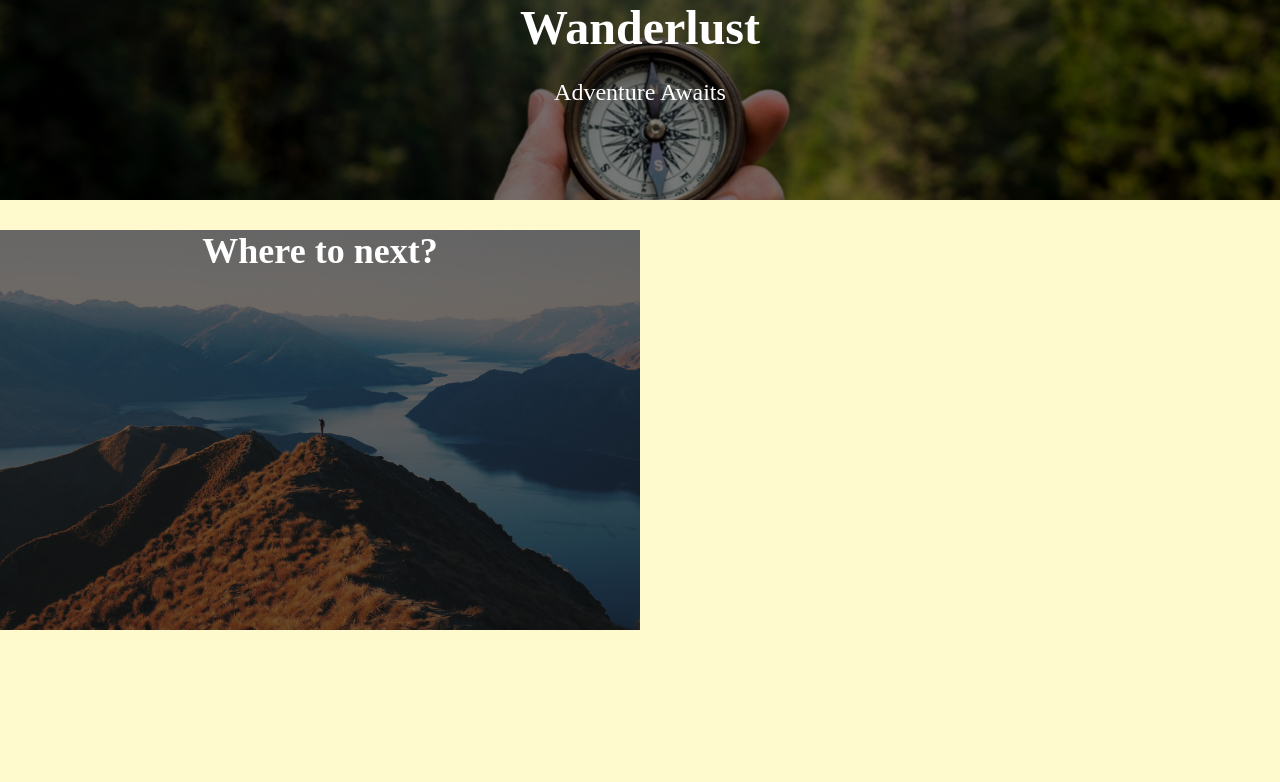
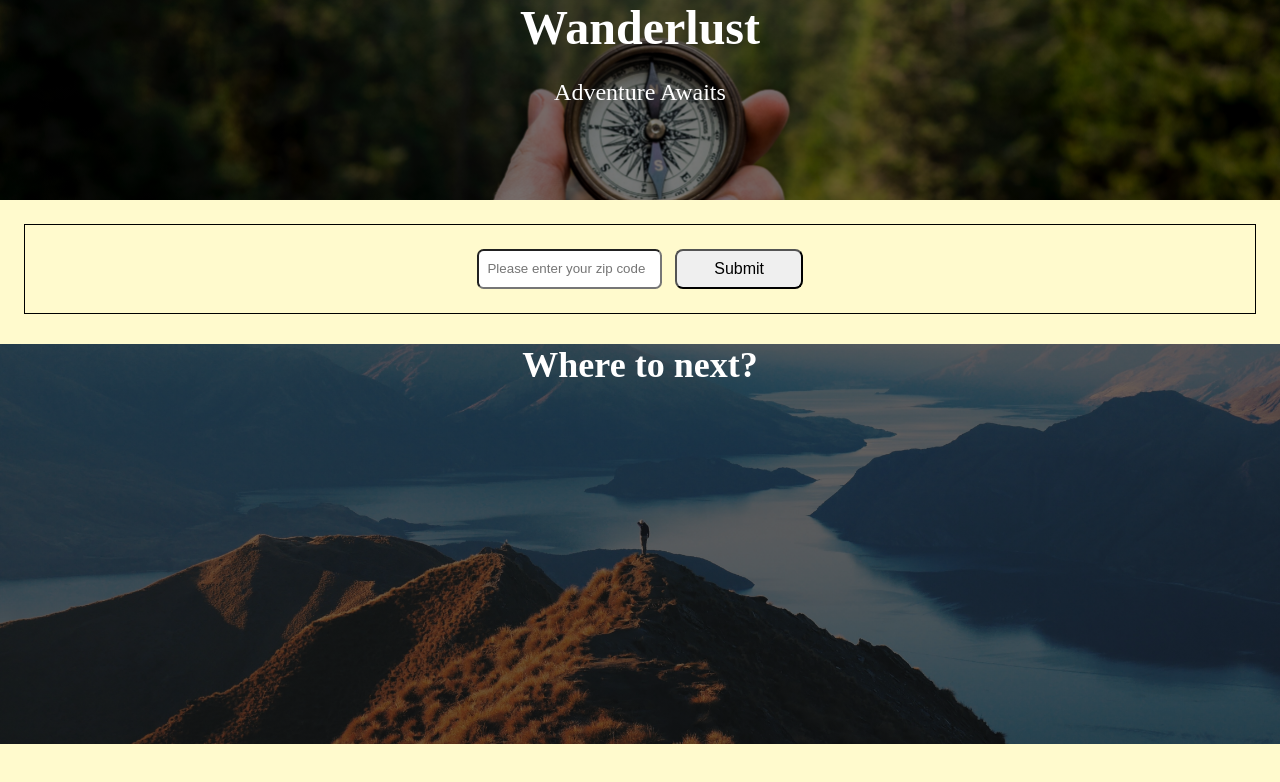
Before and after one commit to mosorio22/wanderlust, a React (Create React App) app: page / in a window 1280 px wide. Shown: the top 782 px of the page. Built offline with nearby package versions, Linux system fonts and the light colour scheme.

Commit message:
Added user input form and updated styling

```diff
--- /dev/null
+++ b/src/InputForm/InputForm.css
@@ -0,0 +1,32 @@
+.inputForm {
+	color: black;
+    font-size: 1em;
+    height: 100%;
+	text-align: center;
+    border: 1px solid black;
+    padding: 1.5em 0;
+}
+
+.label {
+    font-size: 1.4em;
+}
+
+.zipInput {
+    margin-right: 1em;
+    min-height: 2.5em;
+    min-width: 13em;
+    border-radius: 0.5em;
+    vertical-align: middle;
+}
+
+.zipInput::placeholder {
+    padding-left: 0.5em;
+}
+
+.zipSubmit {
+    min-height: 2.5em;
+    min-width: 8em;
+    border-radius: 0.5em;
+    font-size: 1em;
+    vertical-align: middle;
+}
--- /dev/null
+++ b/src/InputForm/InputForm.js
@@ -0,0 +1,25 @@
+import { useState } from "react";
+import "./InputForm.css";
+
+export default function InputForm() {
+    const [zipCode, setZipCode] = useState("");
+
+    const handleChange = (event) => {
+        console.log(event);
+        setZipCode(event.target.value);
+    };
+
+    const handleSubmit = () => {
+        console.log("make api call here.");
+    };
+
+    return (
+        <div className="inputForm">
+            <form onSubmit={handleSubmit}>
+                <input className="zipInput" placeholder="Please enter your zip code" type="text" name="zipCode" value={zipCode} onChange={handleChange} required />
+
+                <input className="zipSubmit" type="submit" value="Submit" />
+            </form>
+        </div>
+    )
+};
--- a/src/PlaceholderImage/PlaceholderImage.css
+++ b/src/PlaceholderImage/PlaceholderImage.css
@@ -5,7 +5,7 @@
 	background-repeat: no-repeat;
 	background-size: cover;
 	position: relative;
-	height: 100%;
+	height: 25em;
 }
 
 .placeholder-text {
--- a/src/index.css
+++ b/src/index.css
@@ -10,16 +10,10 @@ body {
 	background-color: lemonchiffon;
 }
 
-.header-section {
+.header {
 	height: 25%;
 }
 
-.main-section {
-	height: 50%;
+.input {
+	padding: 1.5em 1.5em 0 1.5em;
 }
-
-@media (min-width: 768px) {
-	.main-section {
-		width: 50%;
-	}
-}
--- a/src/index.js
+++ b/src/index.js
@@ -6,15 +6,21 @@ import {apiKeys} from './api_store.js';
 //components
 import HeroImage from './HeroImage/HeroImage'
 import PlaceholderImage from './PlaceholderImage/PlaceholderImage'
+import InputForm from './InputForm/InputForm';
 
 const root = ReactDOM.createRoot(document.getElementById('root'));
 root.render(
   <React.StrictMode>
-  	<header className="header-section">
+  	<header className="header">
   		<HeroImage />
   	</header>
-    <main className="main-section">
-    	<PlaceholderImage />
+    <main>
+      <div className='input'>
+        <InputForm />
+      </div>
+    	<div>
+        <PlaceholderImage />
+      </div>
     </main>
   </React.StrictMode>
 );
```
